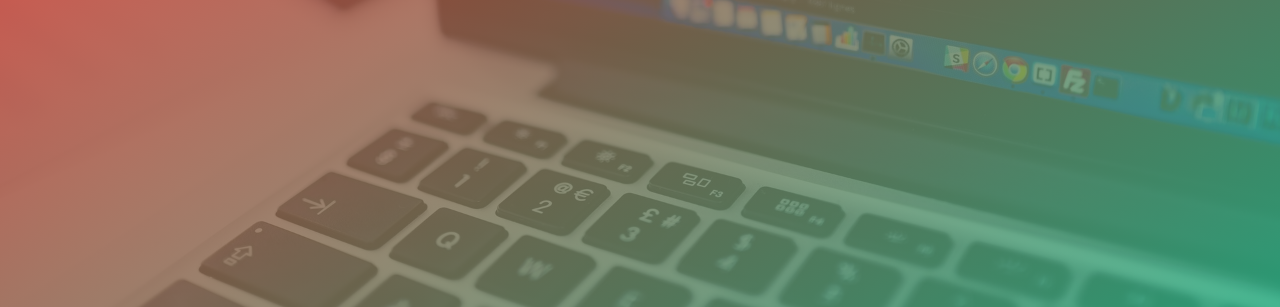
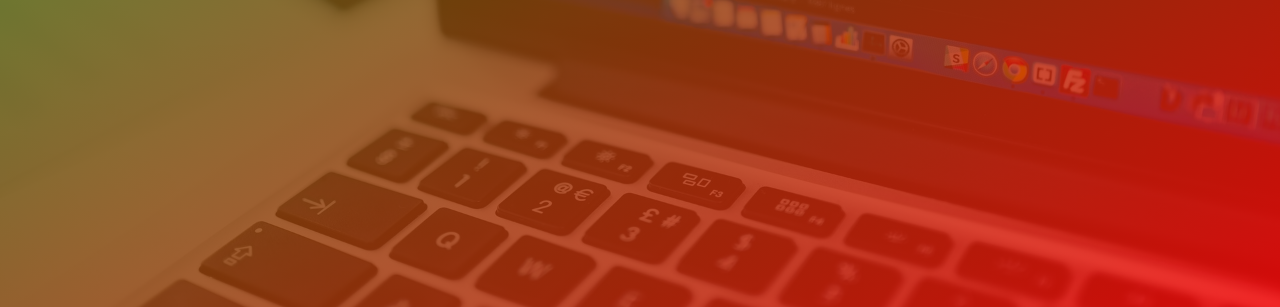
Before and after one commit to kutukmu/portfolio-page, a website: page index.html in a window 1280 px wide. Shown: the part 493-800 px from the top of the page. Drawn offline with Linux system fonts and the light colour scheme.

Commit message:
href dist added style

```diff
--- a/index.html
+++ b/index.html
@@ -8,7 +8,7 @@
       href="https://fonts.googleapis.com/css?family=Catamaran:400,500,700,900&display=swap"
       rel="stylesheet"
     />
-    <link rel="stylesheet" href="css/main.css" />
+    <link rel="stylesheet" href="dist/css/main.css" />
     <title>Document</title>
   </head>
   <body id="bg-img">
```
